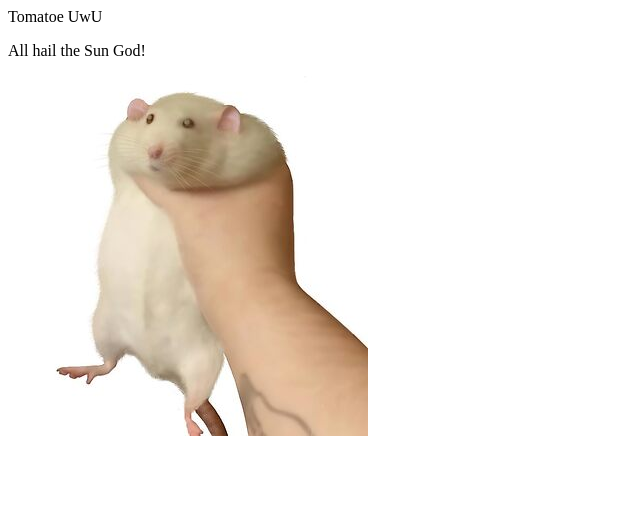
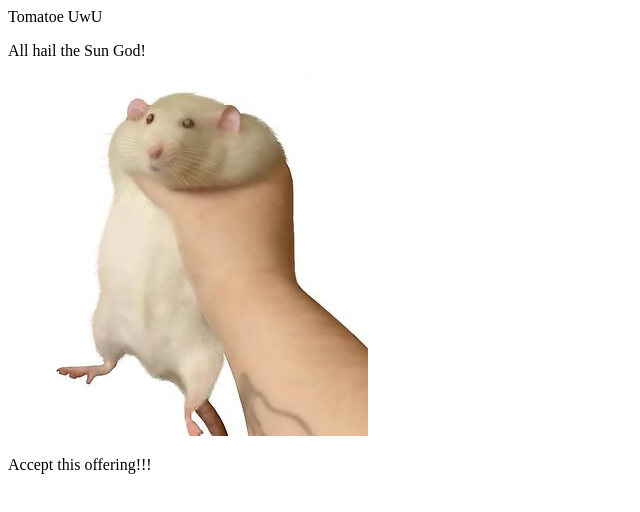
Before and after one commit to skunk-A/CS2250-Project1, a plain HTML site: page index.html in a window 1280 px wide. Shown: the whole page, without its empty margins (0-640 px from the left). Drawn offline with Linux system fonts and the light colour scheme.

Commit message:
Update index.html

```diff
--- a/index.html
+++ b/index.html
@@ -8,3 +8,4 @@
 </h>
 <p>All hail the Sun God!</p>
 <img src="ratchoke.jpg" alt="Rat">
+<p>Accept this offering!!!</p>
```
